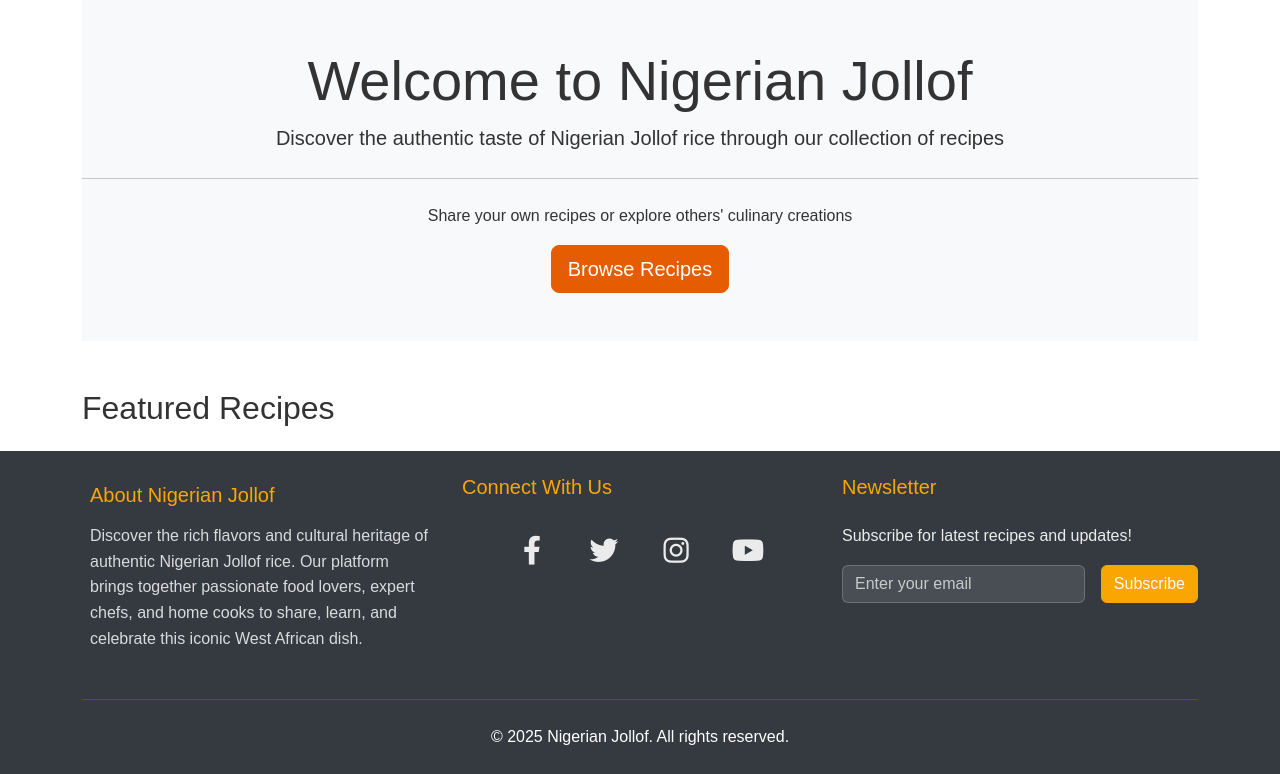
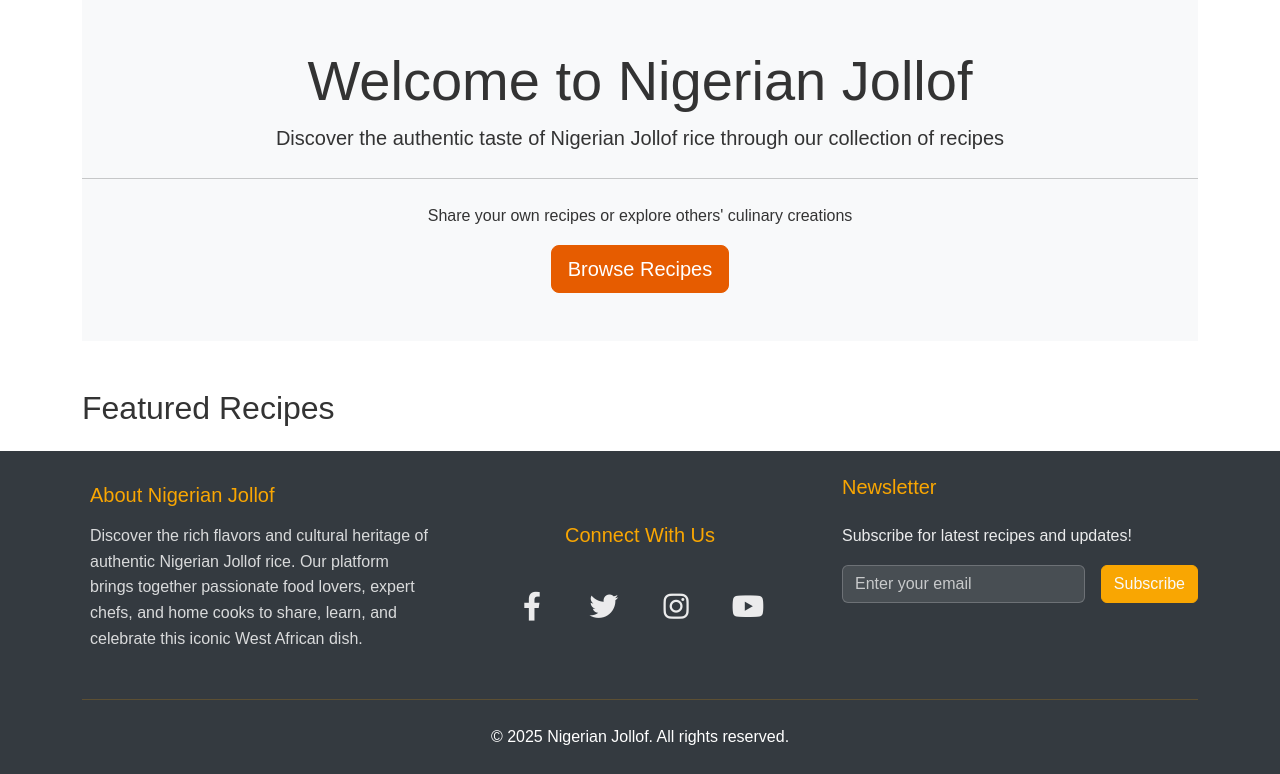
Before and after one commit to Ovundiano/nigerian_jollof, a Django app: page / in a window 1280 px wide. Shown: the part 113-887 px from the top of the page. Run offline with Django 4.2, Linux system fonts and the light colour scheme; data that the repository does not hold is empty.

Commit message:
Add class footer-middle-column to style .css file

```diff
--- a/recipes/static/css/style.css
+++ b/recipes/static/css/style.css
@@ -88,7 +88,7 @@ body {
   justify-content: center;
   align-items: center;
   gap: 2rem;
-  margin-top: 2rem;
+  margin-top: 1rem;
 }
 
 .social-links a {
@@ -249,6 +249,16 @@ footer h5 {
   opacity: 0.2;
 }
 
+/* Footer Column Styling */
+.footer-middle-column {
+  display: flex;
+  flex-direction: column;
+  justify-content: center;
+  align-items: center;
+  height: 100%;
+  text-align: center;
+}
+
 /* Newsletter Form Styling */
 .newsletter-form {
   display: flex;
--- a/recipes/templates/recipes/base.html
+++ b/recipes/templates/recipes/base.html
@@ -72,6 +72,7 @@
                     </a>
                 </div>
                 <div class="col-md-4 mb-3 mb-md-0">
+                    <div class="footer-middle-column">
                         <h5>Connect With Us</h5>
                         <div class="social-links">
                             <a href="https://facebook.com" target="_blank" rel="noopener noreferrer" class="text-white facebook">
@@ -86,6 +87,7 @@
                             <a href="https://youtube.com" target="_blank" rel="noopener noreferrer" class="text-white youtube">
                                 <i class="fab fa-youtube"></i>
                             </a>
+                        </div>
                     </div>
                 </div>
                 <div class="col-md-4">
```
Lines whose indentation alone changed are shown as unchanged.
